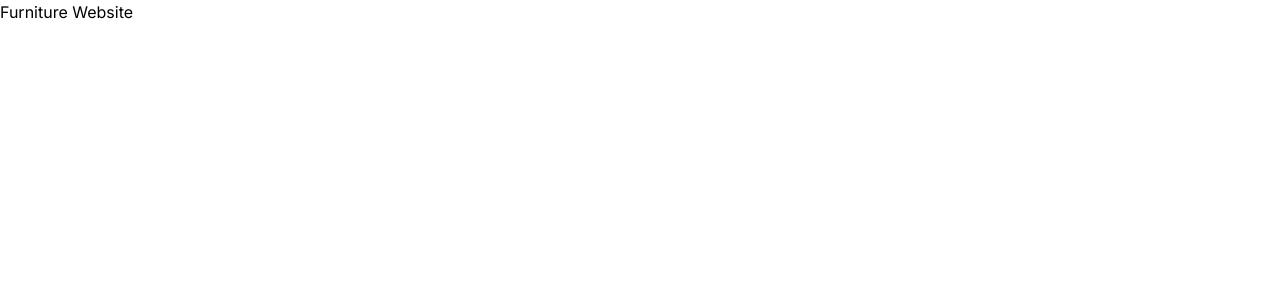
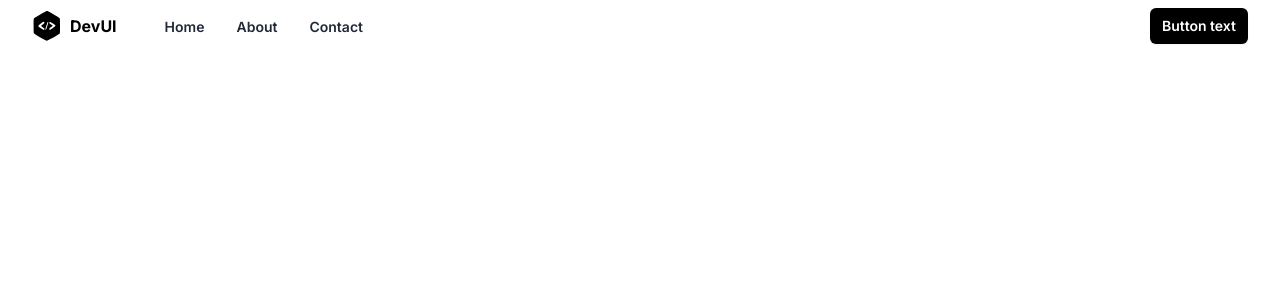
Before and after one commit to niks-nikhil-anand/Furniture_eCommerce, a Next.js app: page / in a window 1280 px wide. Shown: the top 300 px of the page. Built offline with nearby package versions, Linux system fonts and the light colour scheme.

Commit message:
Done with the Navbar

```diff
--- a/src/app/page.js
+++ b/src/app/page.js
@@ -1,9 +1,10 @@
+import { ExampleNavbarTwo } from '@/components/Navbar'
 import React from 'react'
 
 const Home = () => {
   return (
     <>
-    <h1>Furniture Website</h1>
+    <ExampleNavbarTwo/>
     </>
   )
 }
--- /dev/null
+++ b/src/components/Navbar.jsx
@@ -0,0 +1,134 @@
+'use client'
+
+import React from 'react'
+import { Menu, X } from 'lucide-react'
+
+const menuItems = [
+  {
+    name: 'Home',
+    href: '#',
+  },
+  {
+    name: 'About',
+    href: '#',
+  },
+  {
+    name: 'Contact',
+    href: '#',
+  },
+]
+
+export function ExampleNavbarTwo() {
+  const [isMenuOpen, setIsMenuOpen] = React.useState(false)
+
+  const toggleMenu = () => {
+    setIsMenuOpen(!isMenuOpen)
+  }
+
+  return (
+    <div className="relative w-full bg-white">
+      <div className="mx-auto flex max-w-7xl items-center justify-between px-4 py-2 sm:px-6 lg:px-8">
+        <div className="inline-flex items-center space-x-2">
+          <span>
+            <svg
+              width="30"
+              height="30"
+              viewBox="0 0 50 56"
+              fill="none"
+              xmlns="http://www.w3.org/2000/svg"
+            >
+              <path
+                d="M23.2732 0.2528C20.8078 1.18964 2.12023 12.2346 1.08477 13.3686C0 14.552 0 14.7493 0 27.7665C0 39.6496 0.0986153 41.1289 0.83823 42.0164C2.12023 43.5449 23.2239 55.4774 24.6538 55.5267C25.9358 55.576 46.1027 44.3832 48.2229 42.4602C49.3077 41.474 49.3077 41.3261 49.3077 27.8158C49.3077 14.3055 49.3077 14.1576 48.2229 13.1714C46.6451 11.7415 27.1192 0.450027 25.64 0.104874C24.9497 -0.0923538 23.9142 0.00625992 23.2732 0.2528ZM20.2161 21.8989C20.2161 22.4906 18.9835 23.8219 17.0111 25.3997C15.2361 26.7803 13.8061 27.9637 13.8061 28.0623C13.8061 28.1116 15.2361 29.0978 16.9618 30.2319C18.6876 31.3659 20.2655 32.6479 20.4134 33.0917C20.8078 34.0286 19.871 35.2119 18.8355 35.2119C17.8001 35.2119 9.0233 29.3936 8.67815 28.5061C8.333 27.6186 9.36846 26.5338 14.3485 22.885C17.6521 20.4196 18.4904 20.0252 19.2793 20.4196C19.7724 20.7155 20.2161 21.3565 20.2161 21.8989ZM25.6893 27.6679C23.4211 34.9161 23.0267 35.7543 22.1391 34.8668C21.7447 34.4723 22.1391 32.6479 23.6677 27.9637C26.2317 20.321 26.5275 19.6307 27.2671 20.3703C27.6123 20.7155 27.1685 22.7864 25.6893 27.6679ZM36.0932 23.2302C40.6788 26.2379 41.3198 27.0269 40.3337 28.1609C39.1503 29.5909 31.6555 35.2119 30.9159 35.2119C29.9298 35.2119 28.9436 33.8806 29.2394 33.0424C29.3874 32.6479 30.9652 31.218 32.7403 29.8867L35.9946 27.4706L32.5431 25.1532C30.6201 23.9205 29.0915 22.7371 29.0915 22.5892C29.0915 21.7509 30.2256 20.4196 30.9159 20.4196C31.3597 20.4196 33.6771 21.7016 36.0932 23.2302Z"
+                fill="black"
+              />
+            </svg>
+          </span>
+          <span className="font-bold">DevUI</span>
+        </div>
+        <div className="hidden grow items-start lg:flex">
+          <ul className="ml-12 inline-flex space-x-8">
+            {menuItems.map((item) => (
+              <li key={item.name}>
+                <a
+                  href={item.href}
+                  className="text-sm font-semibold text-gray-800 hover:text-gray-900"
+                >
+                  {item.name}
+                </a>
+              </li>
+            ))}
+          </ul>
+        </div>
+        <div className="hidden lg:block">
+          <button
+            type="button"
+            className="rounded-md bg-black px-3 py-2 text-sm font-semibold text-white shadow-sm hover:bg-black/80 focus-visible:outline focus-visible:outline-2 focus-visible:outline-offset-2 focus-visible:outline-black"
+          >
+            Button text
+          </button>
+        </div>
+        <div className="lg:hidden">
+          <Menu onClick={toggleMenu} className="h-6 w-6 cursor-pointer" />
+        </div>
+        {isMenuOpen && (
+          <div className="absolute inset-x-0 top-0 z-50 origin-top-right transform p-2 transition lg:hidden">
+            <div className="divide-y-2 divide-gray-50 rounded-lg bg-white shadow-lg ring-1 ring-black ring-opacity-5">
+              <div className="px-5 pb-6 pt-5">
+                <div className="flex items-center justify-between">
+                  <div className="inline-flex items-center space-x-2">
+                    <span>
+                      <svg
+                        width="30"
+                        height="30"
+                        viewBox="0 0 50 56"
+                        fill="none"
+                        xmlns="http://www.w3.org/2000/svg"
+                      >
+                        <path
+                          d="M23.2732 0.2528C20.8078 1.18964 2.12023 12.2346 1.08477 13.3686C0 14.552 0 14.7493 0 27.7665C0 39.6496 0.0986153 41.1289 0.83823 42.0164C2.12023 43.5449 23.2239 55.4774 24.6538 55.5267C25.9358 55.576 46.1027 44.3832 48.2229 42.4602C49.3077 41.474 49.3077 41.3261 49.3077 27.8158C49.3077 14.3055 49.3077 14.1576 48.2229 13.1714C46.6451 11.7415 27.1192 0.450027 25.64 0.104874C24.9497 -0.0923538 23.9142 0.00625992 23.2732 0.2528ZM20.2161 21.8989C20.2161 22.4906 18.9835 23.8219 17.0111 25.3997C15.2361 26.7803 13.8061 27.9637 13.8061 28.0623C13.8061 28.1116 15.2361 29.0978 16.9618 30.2319C18.6876 31.3659 20.2655 32.6479 20.4134 33.0917C20.8078 34.0286 19.871 35.2119 18.8355 35.2119C17.8001 35.2119 9.0233 29.3936 8.67815 28.5061C8.333 27.6186 9.36846 26.5338 14.3485 22.885C17.6521 20.4196 18.4904 20.0252 19.2793 20.4196C19.7724 20.7155 20.2161 21.3565 20.2161 21.8989ZM25.6893 27.6679C23.4211 34.9161 23.0267 35.7543 22.1391 34.8668C21.7447 34.4723 22.1391 32.6479 23.6677 27.9637C26.2317 20.321 26.5275 19.6307 27.2671 20.3703C27.6123 20.7155 27.1685 22.7864 25.6893 27.6679ZM36.0932 23.2302C40.6788 26.2379 41.3198 27.0269 40.3337 28.1609C39.1503 29.5909 31.6555 35.2119 30.9159 35.2119C29.9298 35.2119 28.9436 33.8806 29.2394 33.0424C29.3874 32.6479 30.9652 31.218 32.7403 29.8867L35.9946 27.4706L32.5431 25.1532C30.6201 23.9205 29.0915 22.7371 29.0915 22.5892C29.0915 21.7509 30.2256 20.4196 30.9159 20.4196C31.3597 20.4196 33.6771 21.7016 36.0932 23.2302Z"
+                          fill="black"
+                        />
+                      </svg>
+                    </span>
+                    <span className="font-bold">DevUI</span>
+                  </div>
+                  <div className="-mr-2">
+                    <button
+                      type="button"
+                      onClick={toggleMenu}
+                      className="inline-flex items-center justify-center rounded-md p-2 text-gray-400 hover:bg-gray-100 hover:text-gray-500 focus-visible:outline focus-visible:outline-2 focus-visible:outline-offset-2 focus-visible:outline-black"
+                    >
+                      <span className="sr-only">Close menu</span>
+                      <X className="h-6 w-6" aria-hidden="true" />
+                    </button>
+                  </div>
+                </div>
+                <div className="mt-6">
+                  <nav className="grid gap-y-4">
+                    {menuItems.map((item) => (
+                      <a
+                        key={item.name}
+                        href={item.href}
+                        className="-m-3 flex items-center rounded-md p-3 text-sm font-semibold hover:bg-gray-50"
+                      >
+                        <span className="ml-3 text-base font-medium text-gray-900">
+                          {item.name}
+                        </span>
+                      </a>
+                    ))}
+                  </nav>
+                </div>
+                <button
+                  type="button"
+                  className="mt-4 w-full rounded-md bg-black px-3 py-2 text-sm font-semibold text-white shadow-sm hover:bg-black/80 focus-visible:outline focus-visible:outline-2 focus-visible:outline-offset-2 focus-visible:outline-black"
+                >
+                  Button text
+                </button>
+              </div>
+            </div>
+          </div>
+        )}
+      </div>
+    </div>
+  )
+}
```
Also changed, not shown: package.json (+6 -5 lines), 1 other file (tests, documents, lock files or other folders).
